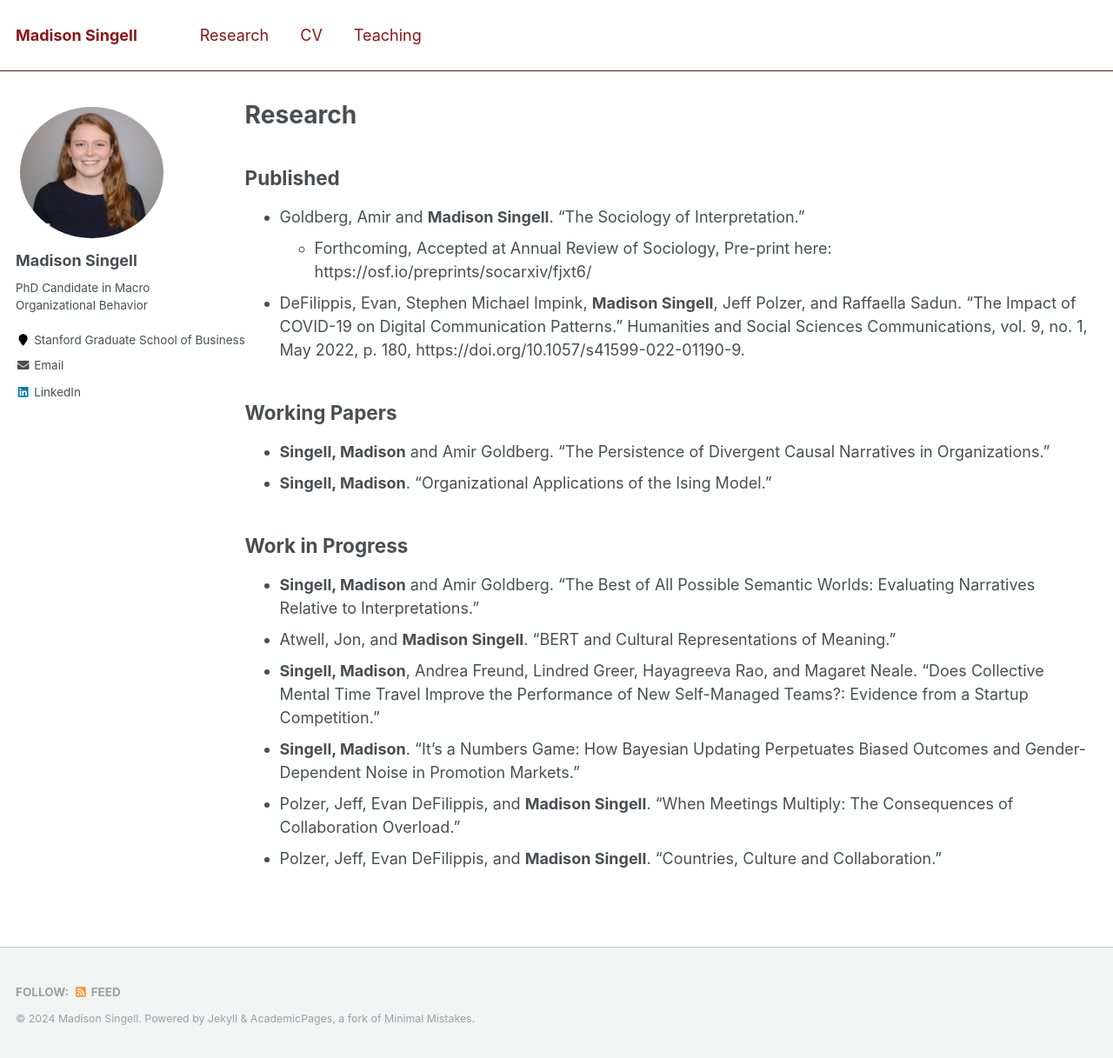
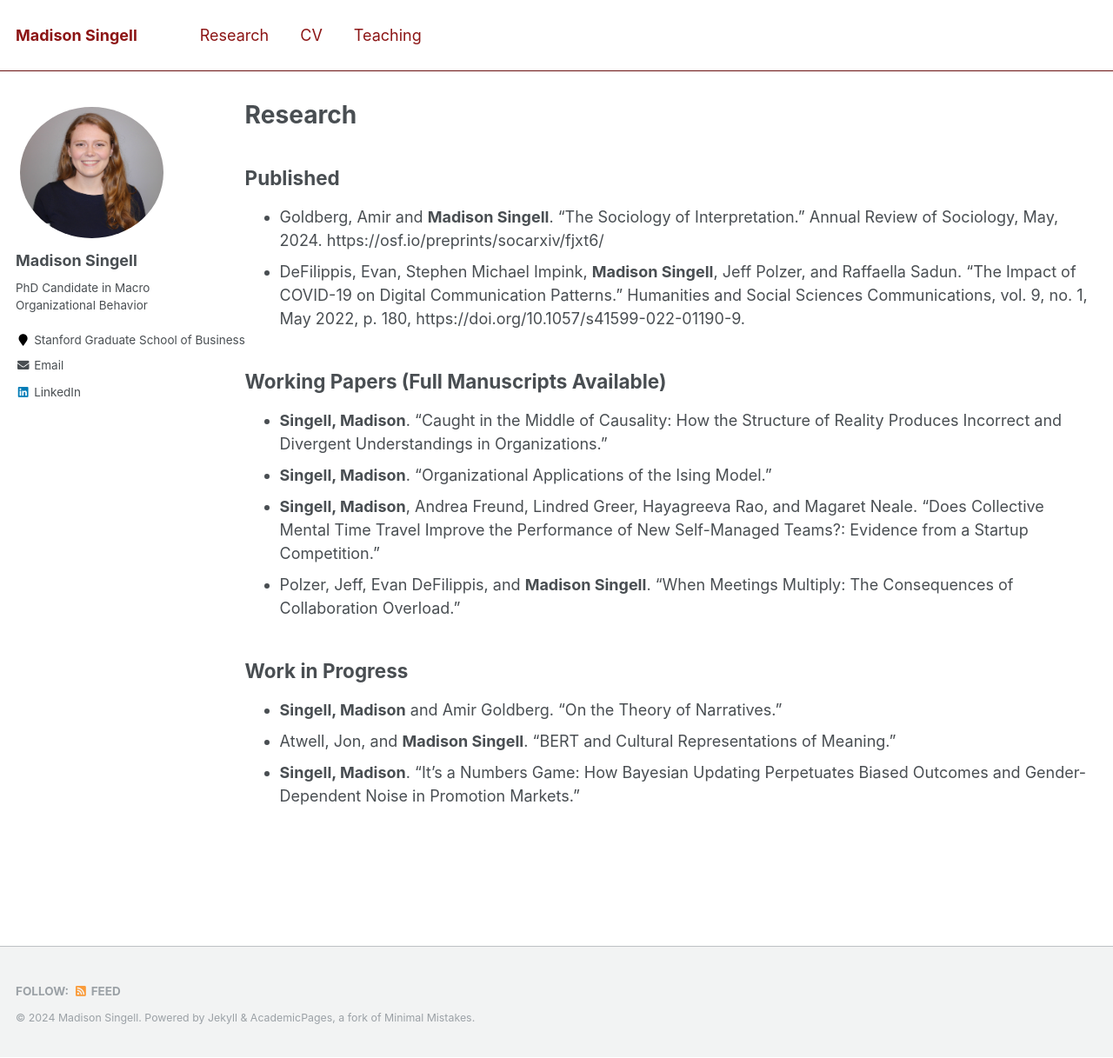
Before and after one commit to mhsingell/mhsingell.github.io, a Jekyll site: the page built from _pages/research.md, in a window 1280 px wide and 1217 px high. Shown: the whole window at 87% size. Built offline with Jekyll 4.4.1, drawn with Linux system fonts in a browser that asks for light colours.

Commit message:
Update research.md

```diff
--- a/_pages/research.md
+++ b/_pages/research.md
@@ -5,18 +5,16 @@ permalink: /research/
 author_profile: true
 ---
 ## Published ##
-- Goldberg, Amir and **Madison Singell**.  “The Sociology of Interpretation.”
-    - Forthcoming, Accepted at Annual Review of Sociology, Pre-print here: https://osf.io/preprints/socarxiv/fjxt6/
+- Goldberg, Amir and **Madison Singell**.  “The Sociology of Interpretation.” Annual Review of Sociology, May, 2024. https://osf.io/preprints/socarxiv/fjxt6/
 - DeFilippis, Evan, Stephen Michael Impink, **Madison Singell**, Jeff Polzer, and Raffaella Sadun. “The Impact of COVID-19 on Digital Communication Patterns.” Humanities and Social Sciences Communications, vol. 9, no. 1, May 2022, p. 180, https://doi.org/10.1057/s41599-022-01190-9.
 
-## Working Papers
-- **Singell, Madison** and Amir Goldberg. “The Persistence of Divergent Causal Narratives in Organizations.”
+## Working Papers (Full Manuscripts Available)
+- **Singell, Madison**. “Caught in the Middle of Causality: How the Structure of Reality Produces Incorrect and Divergent Understandings in Organizations.”
 - **Singell, Madison**. “Organizational Applications of the Ising Model.”
+- **Singell, Madison**, Andrea Freund, Lindred Greer, Hayagreeva Rao, and Magaret Neale. "Does Collective Mental Time Travel Improve the Performance of New Self-Managed Teams?: Evidence from a Startup Competition."
+- Polzer, Jeff, Evan DeFilippis, and **Madison Singell**. “When Meetings Multiply: The Consequences of Collaboration Overload.”
 
 ## Work in Progress
-- **Singell, Madison** and Amir Goldberg. “The Best of All Possible Semantic Worlds:  Evaluating Narratives Relative to Interpretations.”
+- **Singell, Madison** and Amir Goldberg. “On the Theory of Narratives.”
 - Atwell, Jon, and **Madison Singell**.  “BERT and Cultural Representations of Meaning.”
-- **Singell, Madison**, Andrea Freund, Lindred Greer, Hayagreeva Rao, and Magaret Neale. "Does Collective Mental Time Travel Improve the Performance of New Self-Managed Teams?: Evidence from a Startup Competition."
 - **Singell, Madison**. “It’s a Numbers Game: How Bayesian Updating Perpetuates Biased Outcomes and Gender-Dependent Noise in Promotion Markets.”
-- Polzer, Jeff, Evan DeFilippis, and **Madison Singell**. “When Meetings Multiply: The Consequences of Collaboration Overload.”
-- Polzer, Jeff, Evan DeFilippis, and **Madison Singell**. “Countries, Culture and Collaboration.”
```
